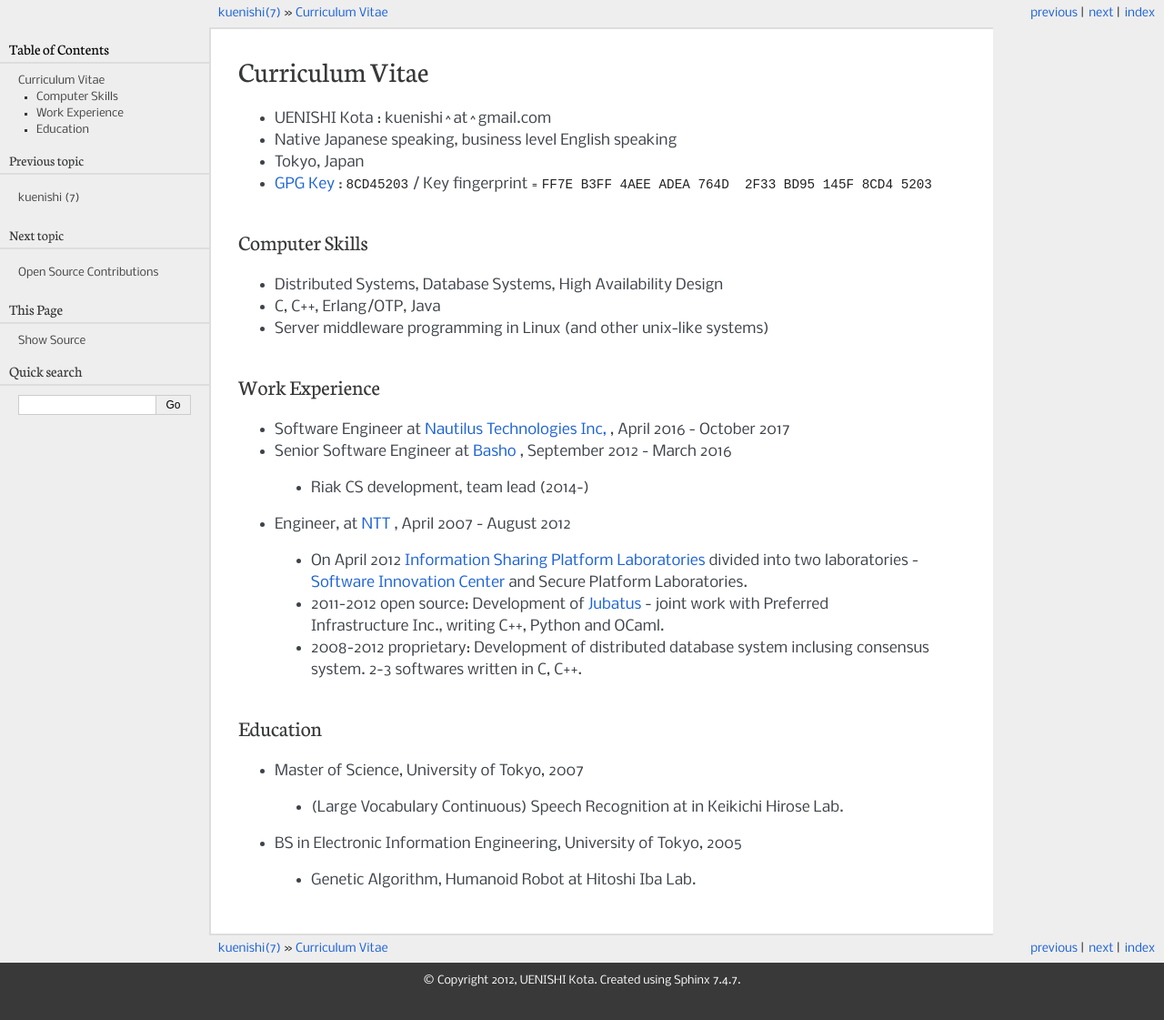
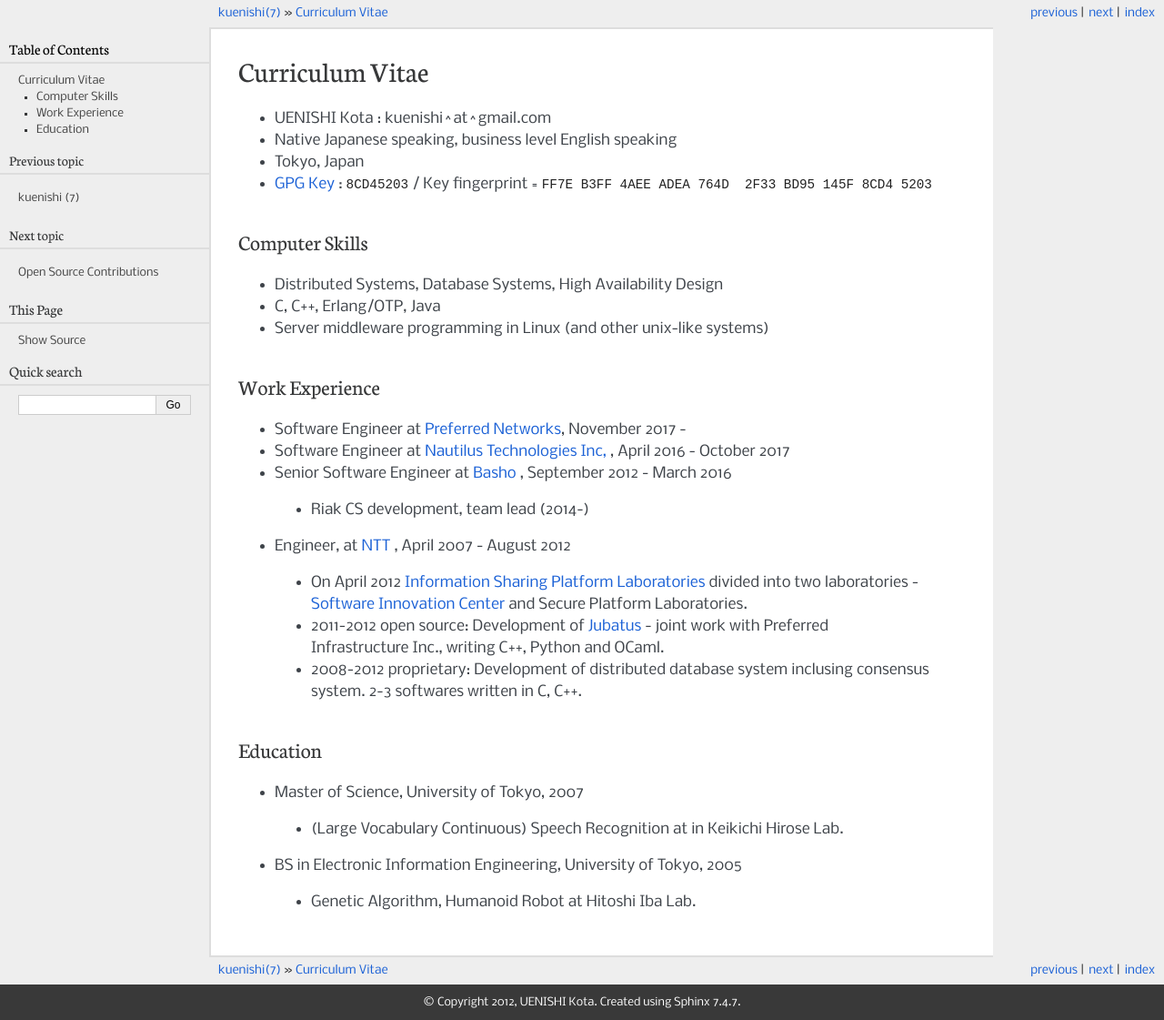
Before and after one commit to kuenishi/mywebsite, a Sphinx documentation site: the page built from source/cv.rst, in a window 1280 px wide. Shown: the whole page at 91% size. Built offline with Sphinx 7.4.7, drawn with Linux system fonts in a browser that asks for light colours; before the commit the page ends 1097 px from its top, so only the background shows below that.

Commit message:
Add my new job
Signed-off-by: UENISHI Kota <kuenishi@gmail.com>

```diff
--- a/source/cv.rst
+++ b/source/cv.rst
@@ -16,6 +16,7 @@
 Work Experience
 ---------------
 
+- Software Engineer at `Preferred Networks <https://www.preferred-networks.jp/ja/>`_, November 2017 -
 - Software Engineer at `Nautilus Technologies Inc, <http://www.nautilus-technologies.com>`_ , April 2016 - October 2017
 - Senior Software Engineer at `Basho <http://basho.co.jp>`_ , September 2012 - March 2016
 
```
